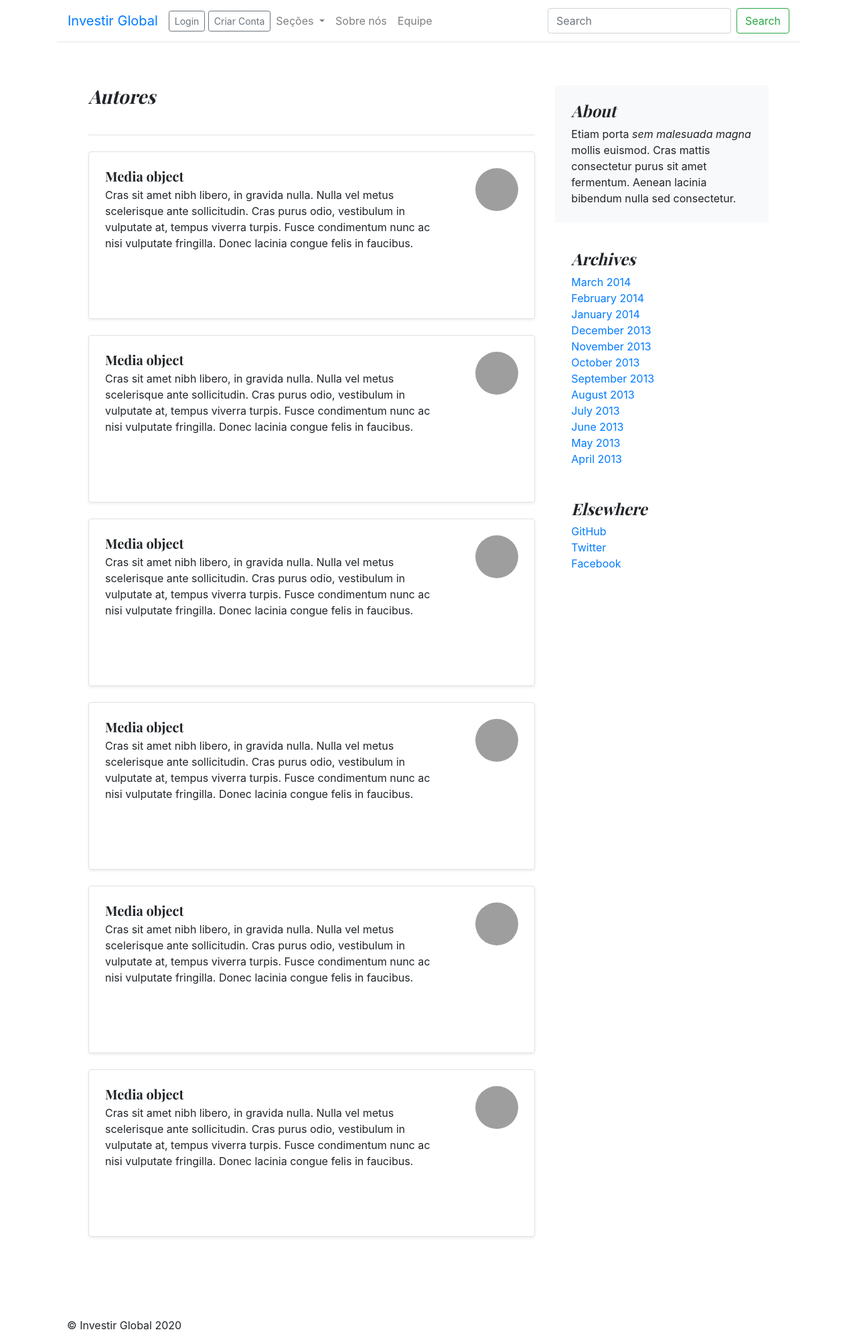
After one commit to maeka/investirglobal, a Flask app: page /equipe in a window 1280 px wide. The commit adds this page. Shown: the whole page at 67% size. Run offline with Flask 2, Linux system fonts and the light colour scheme; data comes from the database, SQL or seed files in the repository; some libraries are stand-ins or nearby versions; grey boxes are pictures that could not be loaded.

Commit message:
fiftheen

```diff
--- a/app/controllers/default.py
+++ b/app/controllers/default.py
@@ -172,6 +172,53 @@ def test(name):
     else:
         return 'Olá usuário'
 
+@app.route('/authors')
+@app.route('/autores')
+@app.route('/equipe')
+def authors():
+#category scheme
+    cats = CatsTags.query.all()
+    catag_id = []
+    catag_name = []
+    catag_colour = []
+    for cat in cats:
+        catag_id_ = CatsTags.query.filter_by(id=cat.id).first().id
+        catag_name_ = CatsTags.query.filter_by(id=cat.id).first().catag_name
+        catag_colour_ = CatsTags.query.filter_by(id=cat.id).first().catag_colour
+        catag_id.append(catag_id_)
+        catag_name.append(catag_name_)
+        catag_colour.append(catag_colour_)
+#category scheme
+
+    return render_template("pages/authors.html",
+        catag_name=catag_name,
+        catag_colour=catag_colour,
+        len_cats = len(catag_name))
+
+
+@app.route('/sobre')
+@app.route('/about')
+@app.route('/sobre.html')
+def about():
+#category scheme
+    cats = CatsTags.query.all()
+    catag_id = []
+    catag_name = []
+    catag_colour = []
+    for cat in cats:
+        catag_id_ = CatsTags.query.filter_by(id=cat.id).first().id
+        catag_name_ = CatsTags.query.filter_by(id=cat.id).first().catag_name
+        catag_colour_ = CatsTags.query.filter_by(id=cat.id).first().catag_colour
+        catag_id.append(catag_id_)
+        catag_name.append(catag_name_)
+        catag_colour.append(catag_colour_)
+#category scheme
+
+    return render_template("pages/about.html",
+        catag_name=catag_name,
+        catag_colour=catag_colour,
+        len_cats = len(catag_name))
+
 
 '''def redirect_dest(fallback):
     dest = request.args.get('next')
--- a/app/models/tables.py
+++ b/app/models/tables.py
@@ -90,7 +90,7 @@ class Post(db.Model):
 
 
 	def __repr__(self):
-		return '<Post %r>' % self.id
+		return '<Post %r>' % self.title
 
 
 
--- a/app/templates/includes/navbar.html
+++ b/app/templates/includes/navbar.html
@@ -25,7 +25,11 @@
         <!--a class="nav-link" href="#">Link</a-->
       </li>
      {% endif %}
+
 	   {% include 'includes/navbar_menu.html' %}
+
+      <li class="nav-item form-inline my-2 my-lg-0"><a class="nav-link" href="/sobre">Sobre nós</a></li>
+      <li class="nav-item form-inline my-2 my-lg-0"><a class="nav-link" href="/authors">Equipe</a></li>
       <!--li class="nav-item">
         <a class="nav-link disabled" href="#">Disabled</a>
       </li-->
--- /dev/null
+++ b/app/templates/pages/authors.html
@@ -0,0 +1,81 @@
+{% extends 'layouts/_index_base.html' %}
+
+{% block title %}{{ title }} | {{super()}}{% endblock %}
+
+{% block content %}
+<div class="jumbotron rounded bg-white">
+
+
+		  <!--container-main -->
+
+				<main role="main" class="container">
+				  <div class="row">
+				    <div class="col-md-8 blog-main">
+
+				      <h3 class="pb-4 mb-4 font-italic border-bottom">
+				        <ul class="list-inline">
+				        	<li class="list-inline-item">Autores</li>
+						</ul>
+				      </h3>
+
+					{% for cats in catag_name %}
+					<div class="row no-gutters border rounded overflow-hidden flex-md-row mb-4 shadow-sm h-md-250 position-relative">
+				    		<!--autors row ini-->
+								<div  class="col p-4 d-flex flex-column position-static">
+							    		<h5 class="mt-0 mb-1">Media object</h5>
+							    		Cras sit amet nibh libero, in gravida nulla. Nulla vel metus scelerisque ante sollicitudin. Cras purus odio, vestibulum in vulputate at, tempus viverra turpis. Fusce condimentum nunc ac nisi vulputate fringilla. Donec lacinia congue felis in faucibus.
+								</div>
+								<div class="col-auto d-none d-lg-block p-4">
+							  	<img class="ml-3 rounded-circle" src="https://static.poder360.com.br/2019/05/Pablo-Spyer-1-868x644.jpg" alt="Generic placeholder image" width="64" height="64">
+								</div>
+							<!--autors row end-->
+
+					</div>
+					{% endfor %}
+
+
+
+				    </div>
+				   <!-- /.blog-main -->
+
+				    <aside class="col-md-4 blog-sidebar">
+				      <div class="p-4 mb-3 bg-light rounded">
+				        <h4 class="font-italic">About</h4>
+				        <p class="mb-0">Etiam porta <em>sem malesuada magna</em> mollis euismod. Cras mattis consectetur purus sit amet fermentum. Aenean lacinia bibendum nulla sed consectetur.</p>
+				      </div>
+
+				      <div class="p-4">
+				        <h4 class="font-italic">Archives</h4>
+				        <ol class="list-unstyled mb-0">
+				          <li><a href="#">March 2014</a></li>
+				          <li><a href="#">February 2014</a></li>
+				          <li><a href="#">January 2014</a></li>
+				          <li><a href="#">December 2013</a></li>
+				          <li><a href="#">November 2013</a></li>
+				          <li><a href="#">October 2013</a></li>
+				          <li><a href="#">September 2013</a></li>
+				          <li><a href="#">August 2013</a></li>
+				          <li><a href="#">July 2013</a></li>
+				          <li><a href="#">June 2013</a></li>
+				          <li><a href="#">May 2013</a></li>
+				          <li><a href="#">April 2013</a></li>
+				        </ol>
+				      </div>
+
+				      <div class="p-4">
+				        <h4 class="font-italic">Elsewhere</h4>
+				        <ol class="list-unstyled">
+				          <li><a href="#">GitHub</a></li>
+				          <li><a href="#">Twitter</a></li>
+				          <li><a href="#">Facebook</a></li>
+				        </ol>
+				      </div>
+				    </aside><!-- /.blog-sidebar -->
+
+				  </div><!-- /.row -->
+
+				</main><!-- /.container -->
+
+		  <!--fim-container-main -->
+</div>
+{% endblock %}
--- a/app/templates/pages/topic.html
+++ b/app/templates/pages/topic.html
@@ -1,6 +1,6 @@
 {% extends 'layouts/_index_base.html' %}
 
-{% block title %}{{super()}} - Tudo Sobre Investir Globalmente{% endblock %}
+{% block title %}{{ super() }} - Tudo Sobre Investir Globalmente{% endblock %}
 
 {% block content %}
 
```
Also changed, not shown: app/templates/pages/about.html (added, +78 -0 lines), 2 other files.
